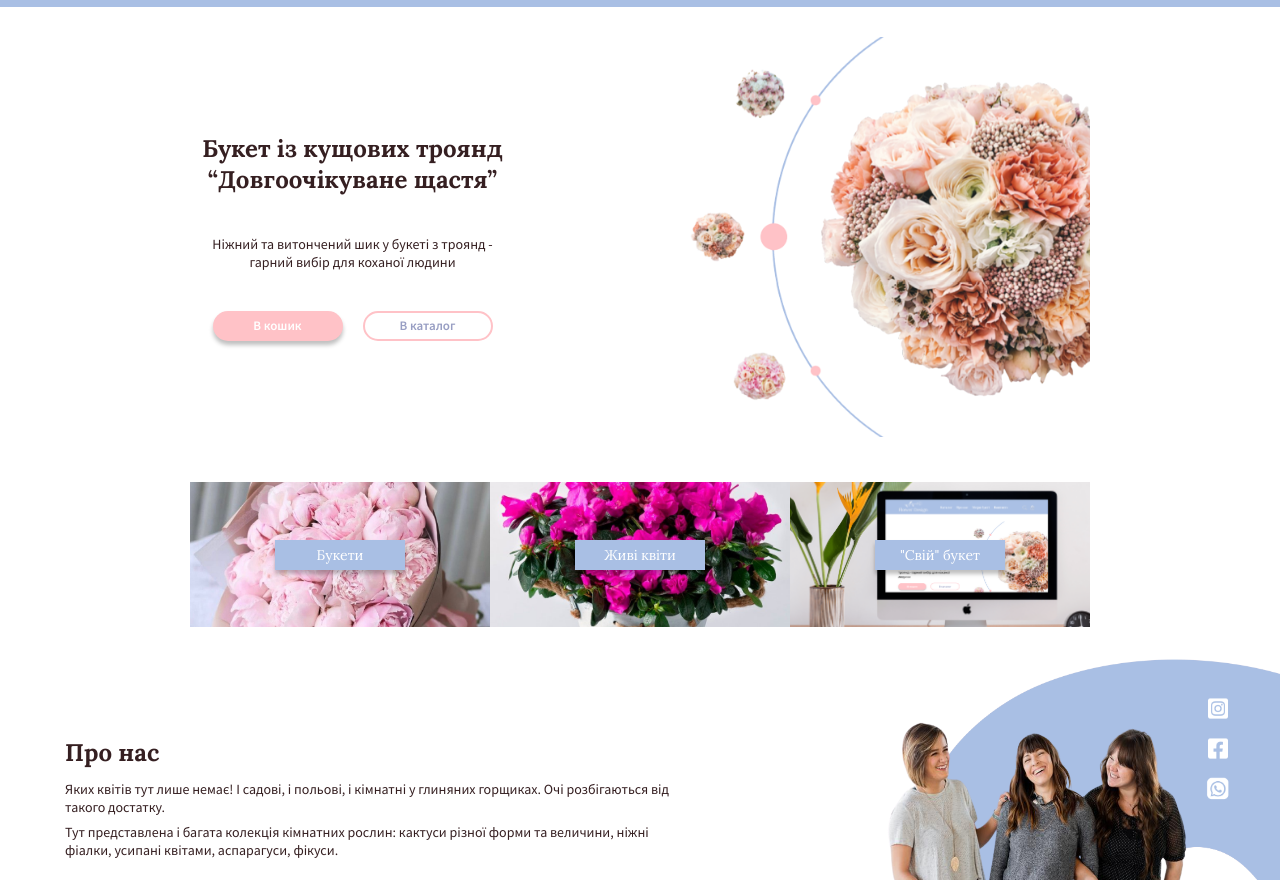
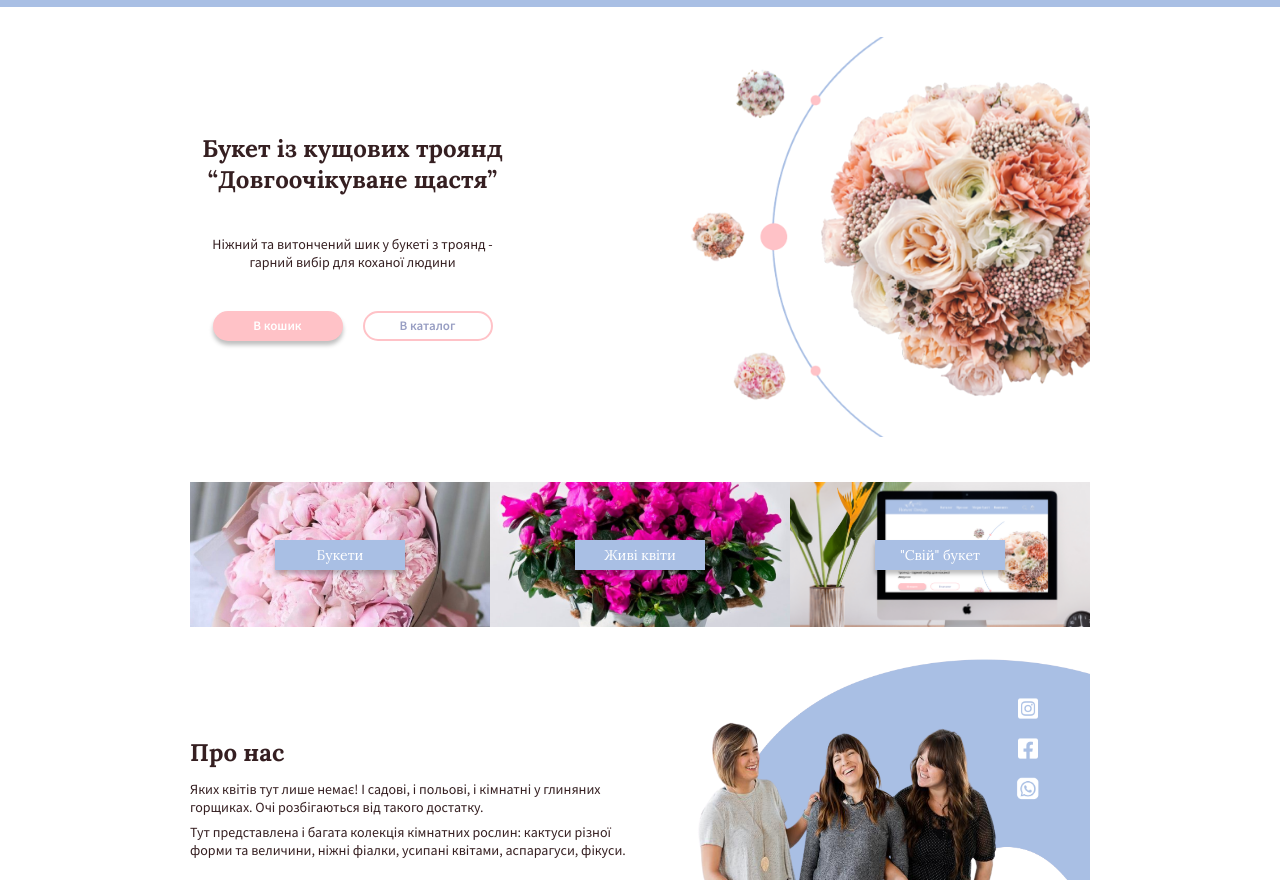
Before and after one commit to KatherinaKulinich/layout_____flowers-store, a website: page index.html in a window 1280 px wide. Shown: the part 72-952 px from the top of the page. Drawn offline with Linux system fonts and the light colour scheme.

Commit message:
corrects

```diff
--- a/sass/_settings.scss
+++ b/sass/_settings.scss
@@ -47,7 +47,8 @@ h4 {
 @media (min-width: 1040px) {
     .wrapper,
     .wrapper-start-page,
-    .wrapper-header-desktop  {
+    .wrapper-header-desktop,
+    .wrapper-about  {
         width: 900px;
         @include margin-auto;
     }
```
Also changed, not shown: css/style.min.css, 1 other file.
